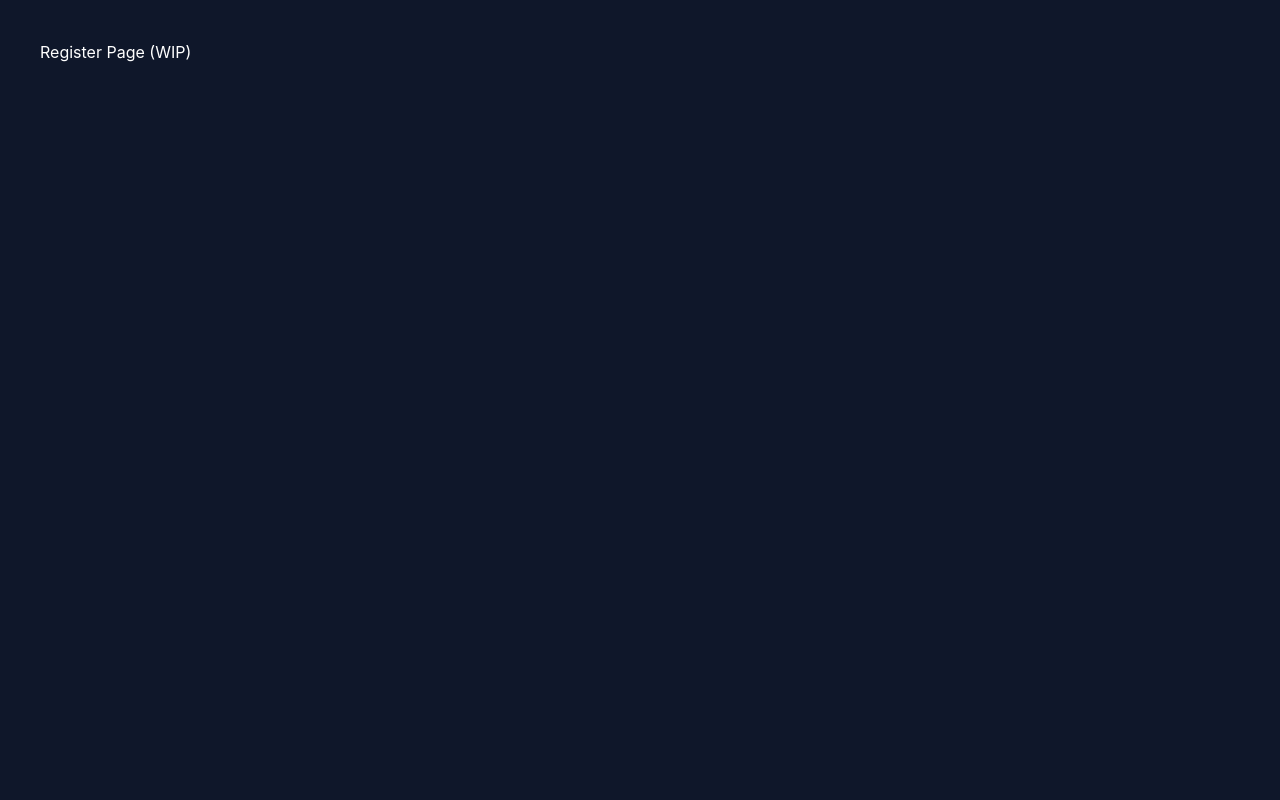
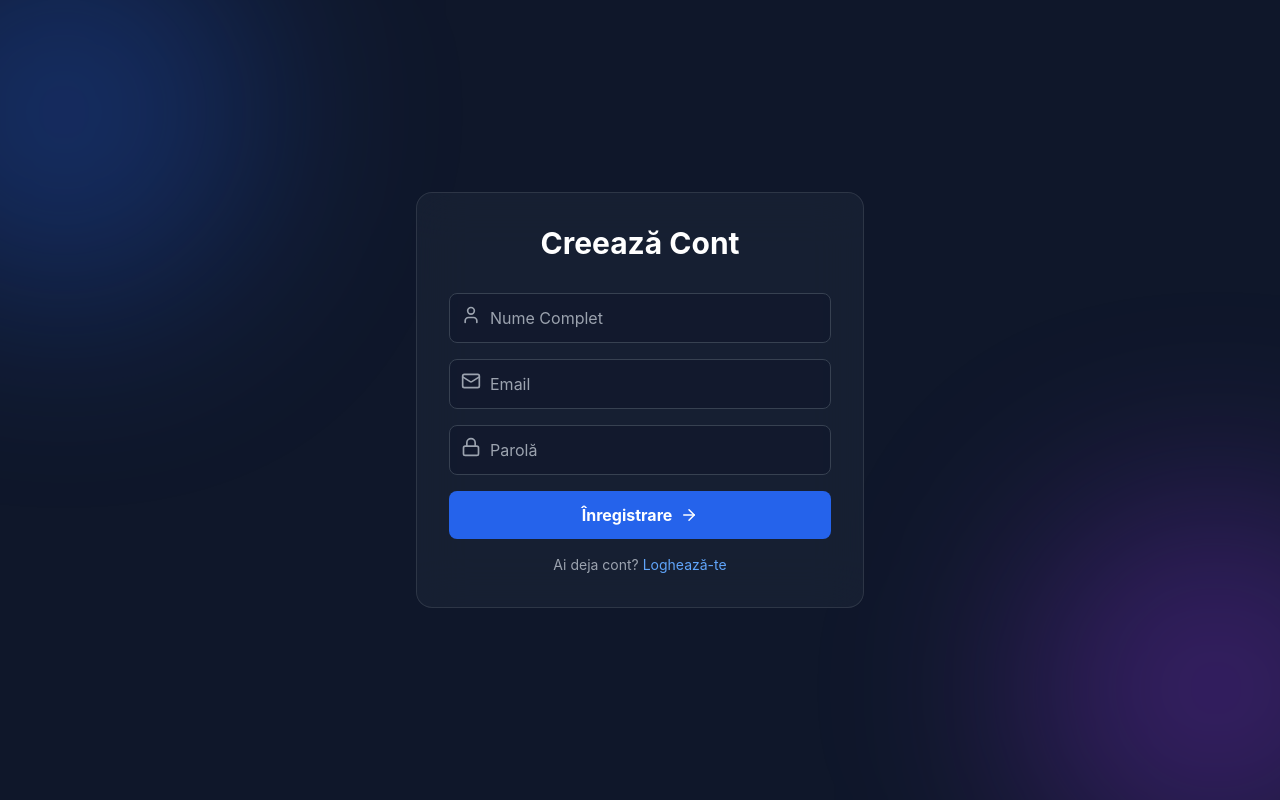
Before and after one commit to andreinegoita/AutoExpert-Service-Manager, a React (Create React App) app in the folder frontend/: page /register in a window 1280 px wide. Built offline with nearby package versions, Linux system fonts and the light colour scheme.

Commit message:
Added auth and register pages

```diff
--- a/frontend/src/App.tsx
+++ b/frontend/src/App.tsx
@@ -1,12 +1,14 @@
 import { BrowserRouter as Router, Routes, Route, Link } from 'react-router-dom';
 import { BlurText } from './components/animations/BlurText';
-import { Car, ShieldCheck, Wrench } from 'lucide-react'; // Iconițe
+import { Car, ShieldCheck, Wrench } from 'lucide-react';
+import { AuthProvider } from './context/AuthContext';
+import { Login } from './pages/Login';
+import { Register } from './pages/Register';
 
 const LandingPage = () => {
   return (
     <div className="min-h-screen flex flex-col relative overflow-hidden">
 
-      {/* Background Image cu Overlay */}
       <div className="absolute inset-0 z-0">
         <img
           src="https://images.unsplash.com/photo-1492144534655-ae79c964c9d7?q=80&w=1920&auto=format&fit=crop"
@@ -78,14 +80,16 @@ const FeatureCard = ({ icon, title, desc }: any) => (
 
 function App() {
   return (
-    <Router>
-      <Routes>
-        <Route path="/" element={<LandingPage />} />
-        <Route path="/login" element={<div className="p-10">Login Page (WIP)</div>} />
-        <Route path="/register" element={<div className="p-10">Register Page (WIP)</div>} />
-      </Routes>
-    </Router>
+    <AuthProvider>
+      <Router>
+        <Routes>
+          <Route path="/" element={<LandingPage />} />
+          <Route path="/login" element={<Login />} />
+          <Route path="/register" element={<Register />} />
+          <Route path="/dashboard" element={<div className="text-white p-10 text-3xl">Bine ai venit în Dashboard! (Urmează...)</div>} />
+        </Routes>
+      </Router>
+    </AuthProvider>
   );
 }
-
 export default App;
--- /dev/null
+++ b/frontend/src/context/AuthContext.tsx
@@ -0,0 +1,51 @@
+import { createContext, useContext, useState, useEffect, ReactNode } from 'react';
+
+interface AuthContextType {
+  user: any;
+  token: string | null;
+  login: (token: string, userData: any) => void;
+  logout: () => void;
+  isAuthenticated: boolean;
+}
+
+const AuthContext = createContext<AuthContextType | undefined>(undefined);
+
+export const AuthProvider = ({ children }: { children: ReactNode }) => {
+  const [user, setUser] = useState<any>(null);
+  const [token, setToken] = useState<string | null>(localStorage.getItem('token'));
+
+  useEffect(() => {
+    const storedToken = localStorage.getItem('token');
+    const storedUser = localStorage.getItem('user');
+    if (storedToken && storedUser) {
+      setToken(storedToken);
+      setUser(JSON.parse(storedUser));
+    }
+  }, []);
+
+  const login = (newToken: string, userData: any) => {
+    localStorage.setItem('token', newToken);
+    localStorage.setItem('user', JSON.stringify(userData));
+    setToken(newToken);
+    setUser(userData);
+  };
+
+  const logout = () => {
+    localStorage.removeItem('token');
+    localStorage.removeItem('user');
+    setToken(null);
+    setUser(null);
+  };
+
+  return (
+    <AuthContext.Provider value={{ user, token, login, logout, isAuthenticated: !!token }}>
+      {children}
+    </AuthContext.Provider>
+  );
+};
+
+export const useAuth = () => {
+  const context = useContext(AuthContext);
+  if (!context) throw new Error('useAuth must be used within an AuthProvider');
+  return context;
+};
--- /dev/null
+++ b/frontend/src/pages/Login.tsx
@@ -0,0 +1,94 @@
+import { useState } from 'react';
+import { useAuth } from '../context/AuthContext';
+import { useNavigate, Link } from 'react-router-dom';
+import axios from 'axios';
+import { motion } from 'framer-motion';
+import { Mail, Lock, LogIn, AlertCircle } from 'lucide-react';
+
+export const Login = () => {
+  const [email, setEmail] = useState('');
+  const [password, setPassword] = useState('');
+  const [error, setError] = useState('');
+  const { login } = useAuth();
+  const navigate = useNavigate();
+
+  const handleSubmit = async (e: React.FormEvent) => {
+    e.preventDefault();
+    try {
+      const res = await axios.post('http://localhost:5000/api/auth/login', { email, password });
+
+      login(res.data.token, res.data.user);
+      navigate('/dashboard');
+    } catch (err: any) {
+      setError(err.response?.data?.message || 'Eroare la autentificare');
+    }
+  };
+
+  return (
+    <div className="min-h-screen flex items-center justify-center bg-[url('https://images.unsplash.com/photo-1485291571150-772bcfc10da5?q=80&w=2000&auto=format&fit=crop')] bg-cover bg-center relative">
+      <div className="absolute inset-0 bg-dark/80 backdrop-blur-sm"></div>
+
+      <motion.div
+        initial={{ opacity: 0, scale: 0.9 }}
+        animate={{ opacity: 1, scale: 1 }}
+        className="relative z-10 w-full max-w-md p-8 bg-white/10 border border-white/20 rounded-2xl shadow-2xl backdrop-blur-md"
+      >
+        <div className="text-center mb-8">
+          <h2 className="text-3xl font-bold text-white mb-2">Bine ai revenit!</h2>
+          <p className="text-gray-400">Accesează garajul tău digital</p>
+        </div>
+
+        {error && (
+          <div className="flex items-center gap-2 bg-red-500/20 text-red-200 p-3 rounded-lg mb-4 text-sm border border-red-500/50">
+            <AlertCircle size={16} /> {error}
+          </div>
+        )}
+
+        <form onSubmit={handleSubmit} className="space-y-6">
+          <div>
+            <label className="block text-sm font-medium text-gray-300 mb-1">Email</label>
+            <div className="relative">
+              <Mail className="absolute left-3 top-3 text-gray-400" size={20} />
+              <input
+                type="email"
+                className="w-full bg-dark/50 border border-gray-600 rounded-xl py-2.5 pl-10 pr-4 text-white focus:ring-2 focus:ring-blue-500 focus:border-transparent outline-none transition"
+                placeholder="nume@exemplu.com"
+                value={email}
+                onChange={(e) => setEmail(e.target.value)}
+                required
+              />
+            </div>
+          </div>
+
+          <div>
+            <label className="block text-sm font-medium text-gray-300 mb-1">Parolă</label>
+            <div className="relative">
+              <Lock className="absolute left-3 top-3 text-gray-400" size={20} />
+              <input
+                type="password"
+                className="w-full bg-dark/50 border border-gray-600 rounded-xl py-2.5 pl-10 pr-4 text-white focus:ring-2 focus:ring-blue-500 outline-none transition"
+                placeholder="••••••••"
+                value={password}
+                onChange={(e) => setPassword(e.target.value)}
+                required
+              />
+            </div>
+          </div>
+
+          <button
+            type="submit"
+            className="w-full bg-gradient-to-r from-blue-600 to-purple-600 hover:from-blue-700 hover:to-purple-700 text-white font-bold py-3 rounded-xl transition flex items-center justify-center gap-2 group"
+          >
+            Autentificare
+            <LogIn size={20} className="group-hover:translate-x-1 transition" />
+          </button>
+        </form>
+
+        <p className="mt-6 text-center text-gray-400">
+          Nu ai cont?{' '}
+          <Link to="/register" className="text-blue-400 hover:text-blue-300 font-medium">Înregistrează-te</Link>
+        </p>
+      </motion.div>
+    </div>
+  );
+};
--- /dev/null
+++ b/frontend/src/pages/Register.tsx
@@ -0,0 +1,73 @@
+import { useState } from 'react';
+import { useNavigate, Link } from 'react-router-dom';
+import axios from 'axios';
+import { motion } from 'framer-motion';
+import { User, Mail, Lock, ArrowRight } from 'lucide-react';
+
+export const Register = () => {
+  const [formData, setFormData] = useState({ fullName: '', email: '', password: '' });
+  const navigate = useNavigate();
+
+  const handleSubmit = async (e: React.FormEvent) => {
+    e.preventDefault();
+    try {
+      await axios.post('http://localhost:5000/api/auth/register', formData);
+      navigate('/login');
+    } catch (err) {
+      alert('Eroare la înregistrare. Poate email-ul există deja?');
+    }
+  };
+
+  return (
+    <div className="min-h-screen flex items-center justify-center bg-dark relative overflow-hidden">
+      <div className="absolute top-[-10%] left-[-10%] w-96 h-96 bg-blue-600/30 rounded-full blur-[100px]"></div>
+      <div className="absolute bottom-[-10%] right-[-10%] w-96 h-96 bg-purple-600/30 rounded-full blur-[100px]"></div>
+
+      <motion.div
+        initial={{ y: 20, opacity: 0 }}
+        animate={{ y: 0, opacity: 1 }}
+        className="relative z-10 w-full max-w-md p-8 bg-card/50 border border-white/10 rounded-2xl backdrop-blur-xl"
+      >
+        <h2 className="text-3xl font-bold text-center text-white mb-8">Creează Cont</h2>
+
+        <form onSubmit={handleSubmit} className="space-y-4">
+          <div className="relative">
+            <User className="absolute left-3 top-3 text-gray-400" size={20} />
+            <input
+              type="text"
+              placeholder="Nume Complet"
+              className="w-full bg-dark/60 border border-gray-700 rounded-lg py-3 pl-10 text-white focus:border-blue-500 outline-none"
+              onChange={e => setFormData({...formData, fullName: e.target.value})}
+            />
+          </div>
+          <div className="relative">
+            <Mail className="absolute left-3 top-3 text-gray-400" size={20} />
+            <input
+              type="email"
+              placeholder="Email"
+              className="w-full bg-dark/60 border border-gray-700 rounded-lg py-3 pl-10 text-white focus:border-blue-500 outline-none"
+              onChange={e => setFormData({...formData, email: e.target.value})}
+            />
+          </div>
+          <div className="relative">
+            <Lock className="absolute left-3 top-3 text-gray-400" size={20} />
+            <input
+              type="password"
+              placeholder="Parolă"
+              className="w-full bg-dark/60 border border-gray-700 rounded-lg py-3 pl-10 text-white focus:border-blue-500 outline-none"
+              onChange={e => setFormData({...formData, password: e.target.value})}
+            />
+          </div>
+
+          <button type="submit" className="w-full bg-blue-600 hover:bg-blue-700 text-white py-3 rounded-lg font-bold flex justify-center items-center gap-2 mt-4">
+            Înregistrare <ArrowRight size={18} />
+          </button>
+        </form>
+
+        <p className="mt-4 text-center text-gray-400 text-sm">
+          Ai deja cont? <Link to="/login" className="text-blue-400 hover:underline">Loghează-te</Link>
+        </p>
+      </motion.div>
+    </div>
+  );
+};
```
